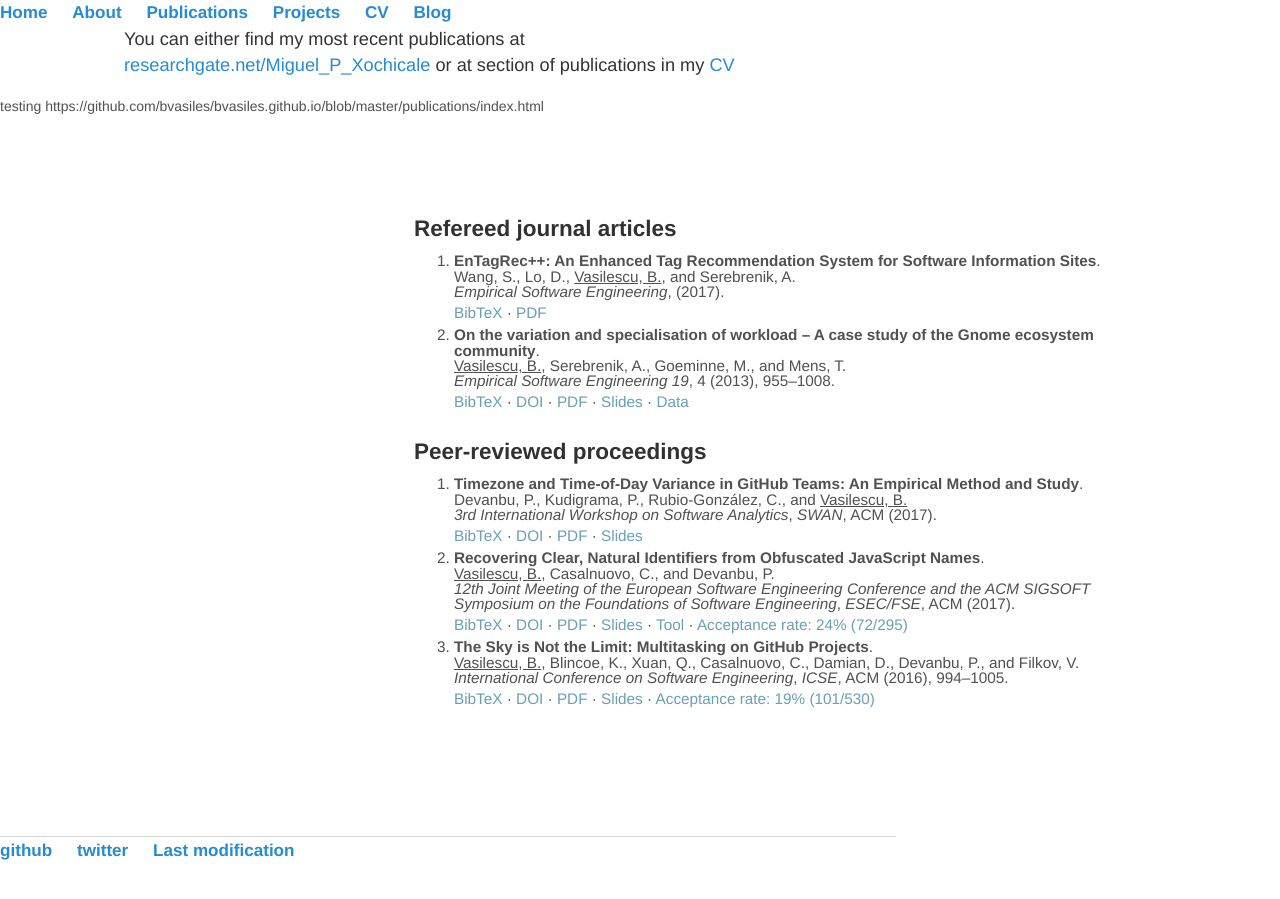
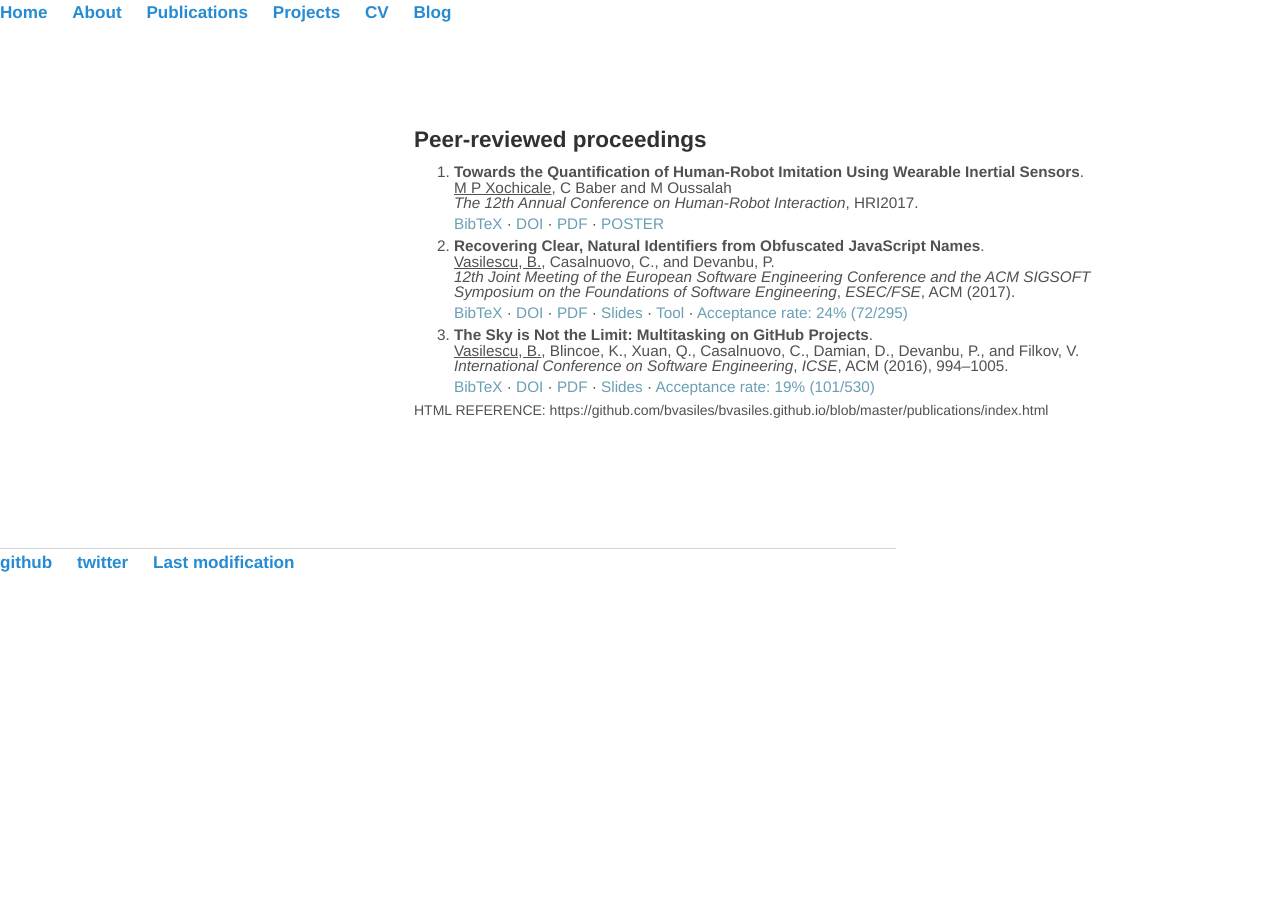
Before and after one commit to mxochicale/mxochicale.github.io, a Jekyll site: the page built from publications/index.html, in a window 1280 px wide. Built offline with Jekyll 4.4.1, drawn with Linux system fonts in a browser that asks for light colours; nearby versions of some CDN libraries.

Commit message:
publications

```diff
--- a/_layouts/publications.html
+++ b/_layouts/publications.html
@@ -78,22 +78,26 @@
 
 
 
-testing https://github.com/bvasiles/bvasiles.github.io/blob/master/publications/index.html
-
 
 
 
     <div class="content container">
       <div class="page">
         <!--   <h1 class="page-title">Publications</h1> -->
-        <h3>Refereed journal articles</h3>
 
 
+<!--
 
+
+        <h3>Refereed journal articles</h3>
 
         <ol class="bibliography"><li><div class="refs-row">
           <div class="reference">
+
+-->
             <!-- <span id="emse17"><div class="csl-block"><b>EnTagRec++: An Enhanced Tag Recommendation System for Software Information Sites</b>. </div><div class="csl-block">Wang, S., Lo, D., Vasilescu, B., and Serebrenik, A. </div><div class="csl-block"><i>Empirical Software Engineering</i>, (2017).</div></span> -->
+
+<!--
             <span id="emse17"><div class="csl-block"><b>EnTagRec++: An Enhanced Tag Recommendation System for Software Information Sites</b>. </div><div class="csl-block">Wang, S., Lo, D., <u class="ref">Vasilescu, B.</u>, and Serebrenik, A. </div><div class="csl-block"><i>Empirical Software Engineering</i>, (2017).</div></span>
           </div>
           <span class="refs-link"><a href="javascript:void(0)" onclick="$('#bibtex-entry-emse17').slideToggle();">BibTeX</a></span>
@@ -123,8 +127,14 @@ testing https://github.com/bvasiles/bvasiles.github.io/blob/master/publications/
 
         <li><div class="refs-row">
 <div class="reference">
+
+-->
+
+
 <!-- <span id="VasilescuESE13"><div class="csl-block"><b>On the variation and specialisation of workload – A case study
     of the Gnome ecosystem community</b>. </div><div class="csl-block">Vasilescu, B., Serebrenik, A., Goeminne, M., and Mens, T. </div><div class="csl-block"><i>Empirical Software Engineering 19</i>, 4 (2013), 955–1008.</div></span> -->
+
+<!--
 <span id="VasilescuESE13"><div class="csl-block"><b>On the variation and specialisation of workload – A case study
     of the Gnome ecosystem community</b>. </div><div class="csl-block"><u class="ref">Vasilescu, B.</u>, Serebrenik, A., Goeminne, M., and Mens, T. </div><div class="csl-block"><i>Empirical Software Engineering 19</i>, 4 (2013), 955–1008.</div></span>
 </div>
@@ -161,52 +171,65 @@ testing https://github.com/bvasiles/bvasiles.github.io/blob/master/publications/
 </li>
 </ol>
 
+-->
+
+
 
 <h3>Peer-reviewed proceedings</h3>
 
 
+<ol class="bibliography">
 
-<ol class="bibliography"><li><div class="refs-row">
+
+	<li><div class="refs-row">
 <div class="reference">
 <!-- <span id="swan17"><div class="csl-block"><b>Timezone and Time-of-Day Variance in GitHub Teams: An Empirical Method and Study</b>. </div><div class="csl-block">Devanbu, P., Kudigrama, P., Rubio-González, C., and Vasilescu, B. </div><div class="csl-block"><i>3rd International Workshop on Software Analytics</i>, <i>SWAN</i>, ACM (2017).</div></span> -->
-<span id="swan17"><div class="csl-block"><b>Timezone and Time-of-Day Variance in GitHub Teams: An Empirical Method and Study</b>. </div><div class="csl-block">Devanbu, P., Kudigrama, P., Rubio-González, C., and <u class="ref">Vasilescu, B.</u> </div><div class="csl-block"><i>3rd International Workshop on Software Analytics</i>, <i>SWAN</i>, ACM (2017).</div></span>
+<span id="swan17"><div class="csl-block"><b>Towards the Quantification of Human-Robot Imitation Using Wearable Inertial Sensors</b>. </div>
+	<div class="csl-block"> <u class="ref">M P Xochicale</u>, C	Baber and M Oussalah </div>
+	<div class="csl-block"><i> The 12th Annual Conference on Human-Robot Interaction</i>, HRI2017.</div></span>
 </div>
   <span class="refs-link"><a href="javascript:void(0)" onclick="$('#bibtex-entry-swan17').slideToggle();">BibTeX</a></span>
-   &middot; <span class="refs-link"><a href="http://dx.doi.org/10.1145/3121257.3121261">DOI</a></span>
-   &middot; <span class="refs-link"><a href="/papers/swan17.pdf">PDF</a></span>
-   &middot; <span class="refs-link"><a href="/slides/swan17talk.pdf">Slides</a></span>
-
-
-
-
+   &middot; <span class="refs-link"><a href="http://doi.acm.org/10.1145/3029798.3038320">DOI</a></span>
+   &middot; <span class="refs-link"><a href="https://www.researchgate.net/publication/312233398_Towards_the_Quantification_of_Human-Robot_Imitation_Using_Wearable_Inertial_Sensors">PDF</a></span>
+   &middot; <span class="refs-link"><a href="https://github.com/mxochicale/publications/tree/master/2017/HRI/poster">POSTER</a></span>
 
   <div class="bibtex noshow">
-    <pre class="bibtex-entry" id="bibtex-entry-swan17" style="display: none;">@inproceedings{swan17,
-  author = {Devanbu, Premkumar and Kudigrama, Pallavi and Rubio-Gonz\'{a}lez, Cindy and Vasilescu, Bogdan},
-  title = {Timezone and Time-of-Day Variance in GitHub Teams: An Empirical Method and Study},
-  booktitle = {3rd International Workshop on Software Analytics},
-  year = {2017},
-  series = {SWAN},
-  abbrv = {SWAN 2017},
-  publisher = {ACM},
-  pages = {},
-  doi = {http://dx.doi.org/10.1145/3121257.3121261},
-  pdf = {/papers/swan17.pdf},
-  slides = {/slides/swan17talk.pdf},
-  pubcls = {2},
-  pubtype = {Workshop papers (peer reviewed)}
-}
+    <pre class="bibtex-entry" id="bibtex-entry-swan17" style="display: none;">
+			@inproceedings{mxochicale2017,
+  author = {Xochicale, Miguel P. and Baber, Chris and Oussalah, Mourad},
+  title = {Towards the Quantification of Human-Robot Imitation Using Wearable Inertial Sensors},
+	booktitle = {Proceedings of the Companion of the 2017 ACM/IEEE International Conference on Human-Robot Interaction},
+	series = {HRI '17},
+	 year = {2017},
+	 isbn = {978-1-4503-4885-0},
+	 location = {Vienna, Austria},
+	 pages = {327--328},
+	 numpages = {2},
+	 url = {http://doi.acm.org/10.1145/3029798.3038320},
+	 doi = {10.1145/3029798.3038320},
+	 acmid = {3038320},
+	 publisher = {ACM},
+	 address = {New York, NY, USA},
+	 keywords = {human-robot imitation, movement variability, non-linear dynamics, state space reconstruction, wearable inertial sensors},
+	}
 </pre>
   </div>
 </div>
 </li>
 
+<!-- pdf = {/papers/swan17.pdf}, -->
+<!-- slides = {/slides/swan17talk.pdf}, -->
 
 
-<li><div class="refs-row">
-<div class="reference">
+
+<li>
+	<div class="refs-row">
+		<div class="reference">
 <!-- <span id="vasilescu2017jsnaughty"><div class="csl-block"><b>Recovering Clear, Natural Identifiers from Obfuscated JavaScript Names</b>. </div><div class="csl-block">Vasilescu, B., Casalnuovo, C., and Devanbu, P. </div><div class="csl-block"><i>12th Joint Meeting of the European Software Engineering Conference and the ACM SIGSOFT Symposium on the Foundations of Software Engineering</i>, <i>ESEC/FSE</i>, ACM (2017).</div></span> -->
-<span id="vasilescu2017jsnaughty"><div class="csl-block"><b>Recovering Clear, Natural Identifiers from Obfuscated JavaScript Names</b>. </div><div class="csl-block"><u class="ref">Vasilescu, B.</u>, Casalnuovo, C., and Devanbu, P. </div><div class="csl-block"><i>12th Joint Meeting of the European Software Engineering Conference and the ACM SIGSOFT Symposium on the Foundations of Software Engineering</i>, <i>ESEC/FSE</i>, ACM (2017).</div></span>
+<span id="vasilescu2017jsnaughty"><div class="csl-block"><b>Recovering Clear, Natural Identifiers from Obfuscated JavaScript Names</b>. </div>
+	<div class="csl-block"><u class="ref">Vasilescu, B.</u>, Casalnuovo, C., and Devanbu, P. </div>
+	<div class="csl-block"><i>12th Joint Meeting of the European Software Engineering Conference and the ACM SIGSOFT Symposium on the Foundations of Software Engineering</i>, <i>ESEC/FSE</i>, ACM (2017).</div>
+</span>
 </div>
   <span class="refs-link"><a href="javascript:void(0)" onclick="$('#bibtex-entry-vasilescu2017jsnaughty').slideToggle();">BibTeX</a></span>
    &middot; <span class="refs-link"><a href="">DOI</a></span>
@@ -276,9 +299,14 @@ testing https://github.com/bvasiles/bvasiles.github.io/blob/master/publications/
 </div>
 </li>
 
+
+
+
 </ol>
 
 
+
+HTML REFERENCE: https://github.com/bvasiles/bvasiles.github.io/blob/master/publications/index.html
 
 
 </div>
--- a/publications/index.html
+++ b/publications/index.html
@@ -4,7 +4,7 @@ title:
 ---
 
 
-<p>
+<!-- <p>
 You can either find my most recent publications at <a href="https://www.researchgate.net/profile/Miguel_P_Xochicale">researchgate.net/Miguel_P_Xochicale</a>
 or at section of publications in my <a href="https://github.com/mxochicale/cv/blob/master/latex-cv-document/cv.pdf"> CV </a>
-</p>
+</p> -->
```
Also changed, not shown: _layouts/default.html (+13 -0 lines).
